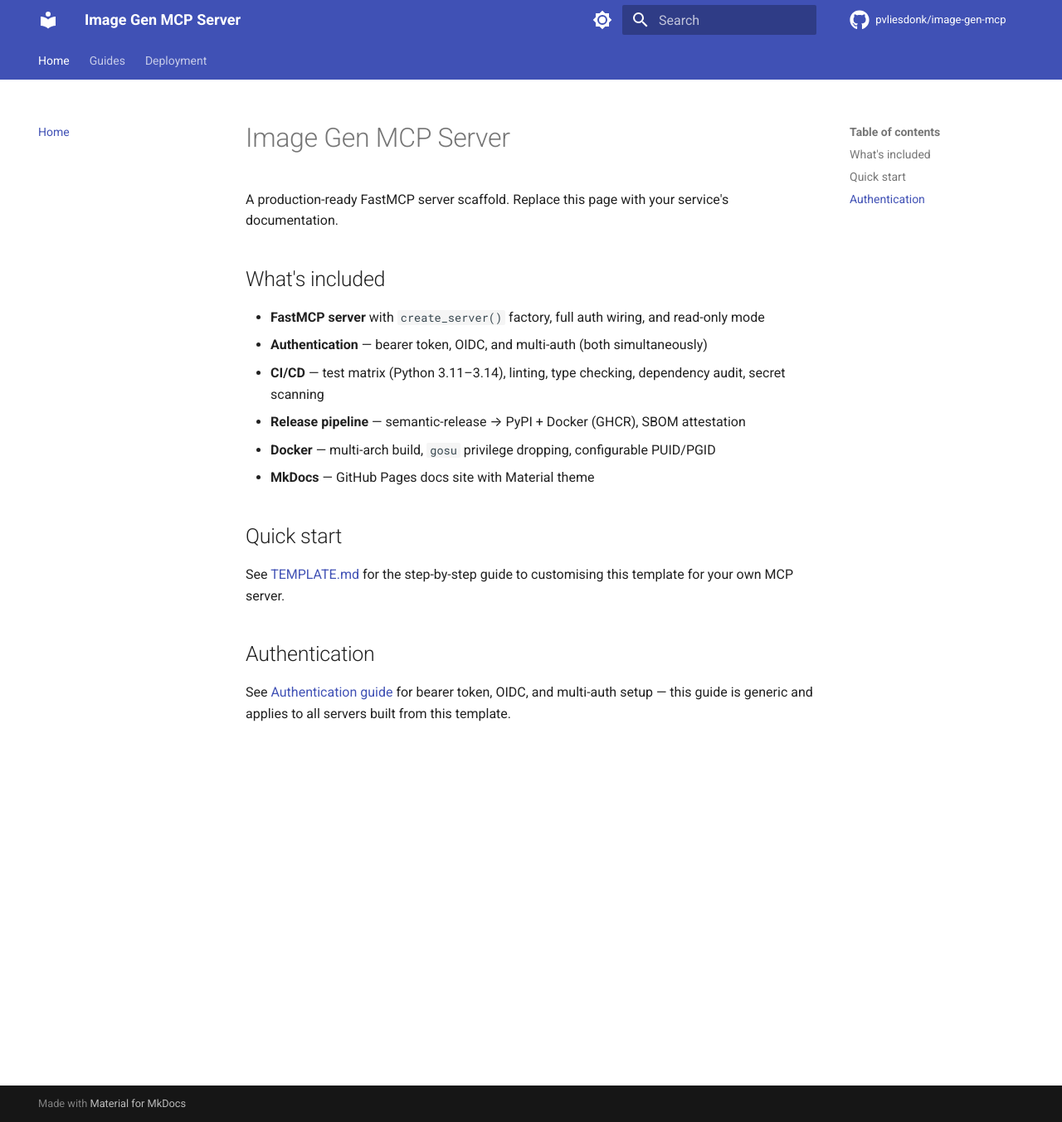
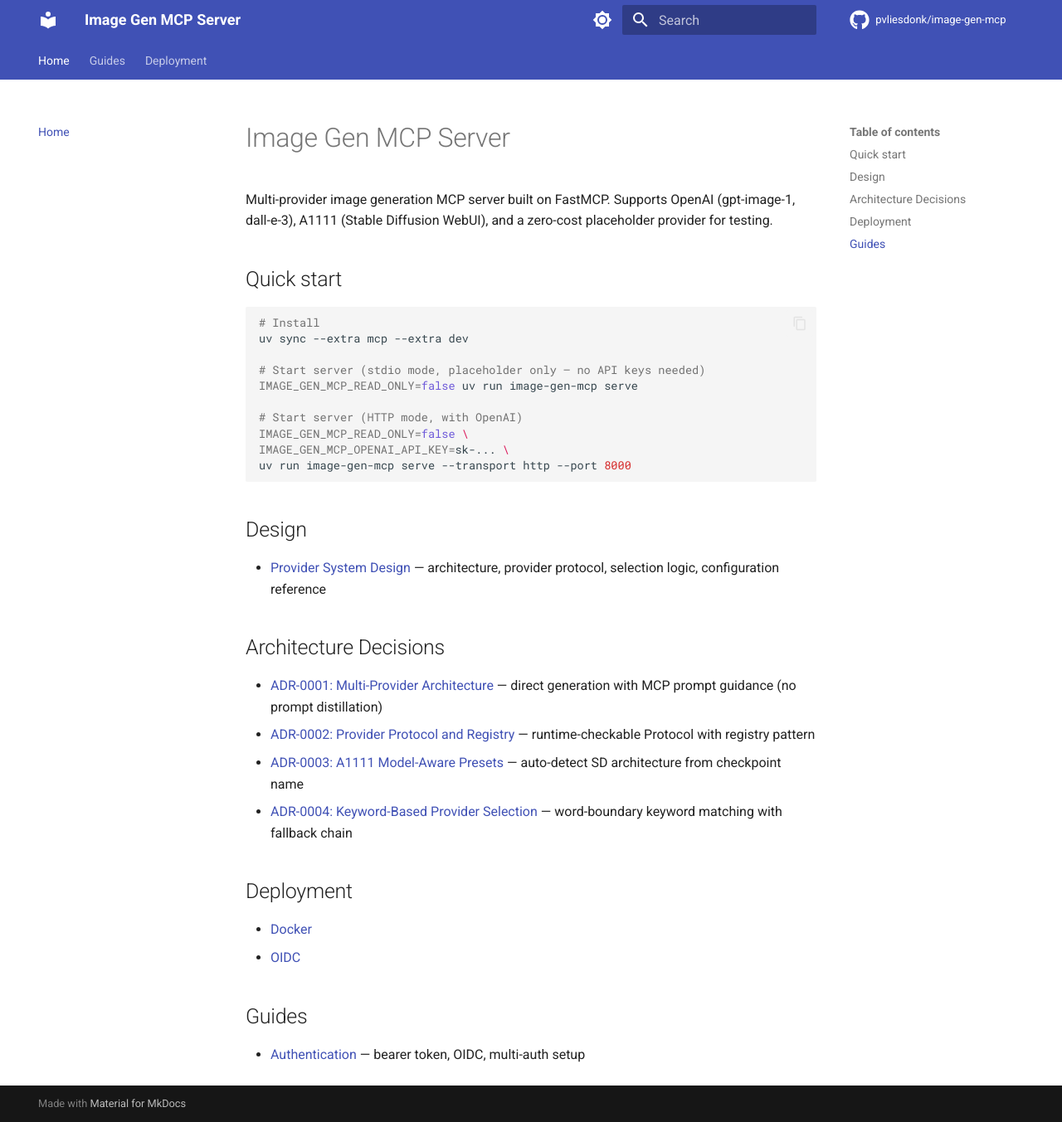
Before and after one commit to pvliesdonk/image-generation-mcp, an MkDocs documentation site: the page built from docs/index.md, in a window 1280 px wide and 1353 px high. Shown: the whole window at 83% size. Built offline with MkDocs 1.6.1 and Material for MkDocs 9.7.7, drawn with Linux system fonts in a browser that asks for light colours; comment, search, counter and statistics services are not loaded.

Commit message:
docs: add design document and architecture decision records
Provider system design doc covering architecture, protocol, selection,
and configuration. Four ADRs: multi-provider architecture, protocol/registry
pattern, A1111 model-aware presets, keyword-based provider selection.

Co-Authored-By: Claude Opus 4.6 <noreply@anthropic.com>

````diff
--- a/docs/index.md
+++ b/docs/index.md
@@ -1,23 +1,45 @@
 # Image Gen MCP Server
 
-A production-ready FastMCP server scaffold. Replace this page with your service's documentation.
-
-## What's included
-
-- **FastMCP server** with `create_server()` factory, full auth wiring, and read-only mode
-- **Authentication** — bearer token, OIDC, and multi-auth (both simultaneously)
-- **CI/CD** — test matrix (Python 3.11–3.14), linting, type checking, dependency audit, secret scanning
-- **Release pipeline** — semantic-release → PyPI + Docker (GHCR), SBOM attestation
-- **Docker** — multi-arch build, `gosu` privilege dropping, configurable PUID/PGID
-- **MkDocs** — GitHub Pages docs site with Material theme
+Multi-provider image generation MCP server built on FastMCP. Supports OpenAI
+(gpt-image-1, dall-e-3), A1111 (Stable Diffusion WebUI), and a zero-cost
+placeholder provider for testing.
 
 ## Quick start
 
-See [TEMPLATE.md](https://github.com/pvliesdonk/image-gen-mcp/blob/main/TEMPLATE.md)
-for the step-by-step guide to customising this template for your own MCP server.
+```bash
+# Install
+uv sync --extra mcp --extra dev
 
-## Authentication
+# Start server (stdio mode, placeholder only — no API keys needed)
+IMAGE_GEN_MCP_READ_ONLY=false uv run image-gen-mcp serve
 
-See [Authentication guide](guides/authentication.md) for bearer token, OIDC,
-and multi-auth setup — this guide is generic and applies to all servers built
-from this template.
+# Start server (HTTP mode, with OpenAI)
+IMAGE_GEN_MCP_READ_ONLY=false \
+IMAGE_GEN_MCP_OPENAI_API_KEY=sk-... \
+uv run image-gen-mcp serve --transport http --port 8000
+```
+
+## Design
+
+- [Provider System Design](design/provider-system.md) — architecture, provider
+  protocol, selection logic, configuration reference
+
+## Architecture Decisions
+
+- [ADR-0001: Multi-Provider Architecture](decisions/0001-multi-provider-architecture.md) —
+  direct generation with MCP prompt guidance (no prompt distillation)
+- [ADR-0002: Provider Protocol and Registry](decisions/0002-provider-protocol-and-registry.md) —
+  runtime-checkable Protocol with registry pattern
+- [ADR-0003: A1111 Model-Aware Presets](decisions/0003-a1111-model-aware-presets.md) —
+  auto-detect SD architecture from checkpoint name
+- [ADR-0004: Keyword-Based Provider Selection](decisions/0004-keyword-based-provider-selection.md) —
+  word-boundary keyword matching with fallback chain
+
+## Deployment
+
+- [Docker](deployment/docker.md)
+- [OIDC](deployment/oidc.md)
+
+## Guides
+
+- [Authentication](guides/authentication.md) — bearer token, OIDC, multi-auth setup
````
Also changed, not shown: docs/decisions/0001-multi-provider-architecture.md (added, +94 -0 lines), docs/decisions/0002-provider-protocol-and-registry.md (added, +92 -0 lines), docs/decisions/0003-a1111-model-aware-presets.md (added, +60 -0 lines), docs/decisions/0004-keyword-based-provider-selection.md (added, +82 -0 lines), docs/design/provider-system.md (added, +206 -0 lines).
